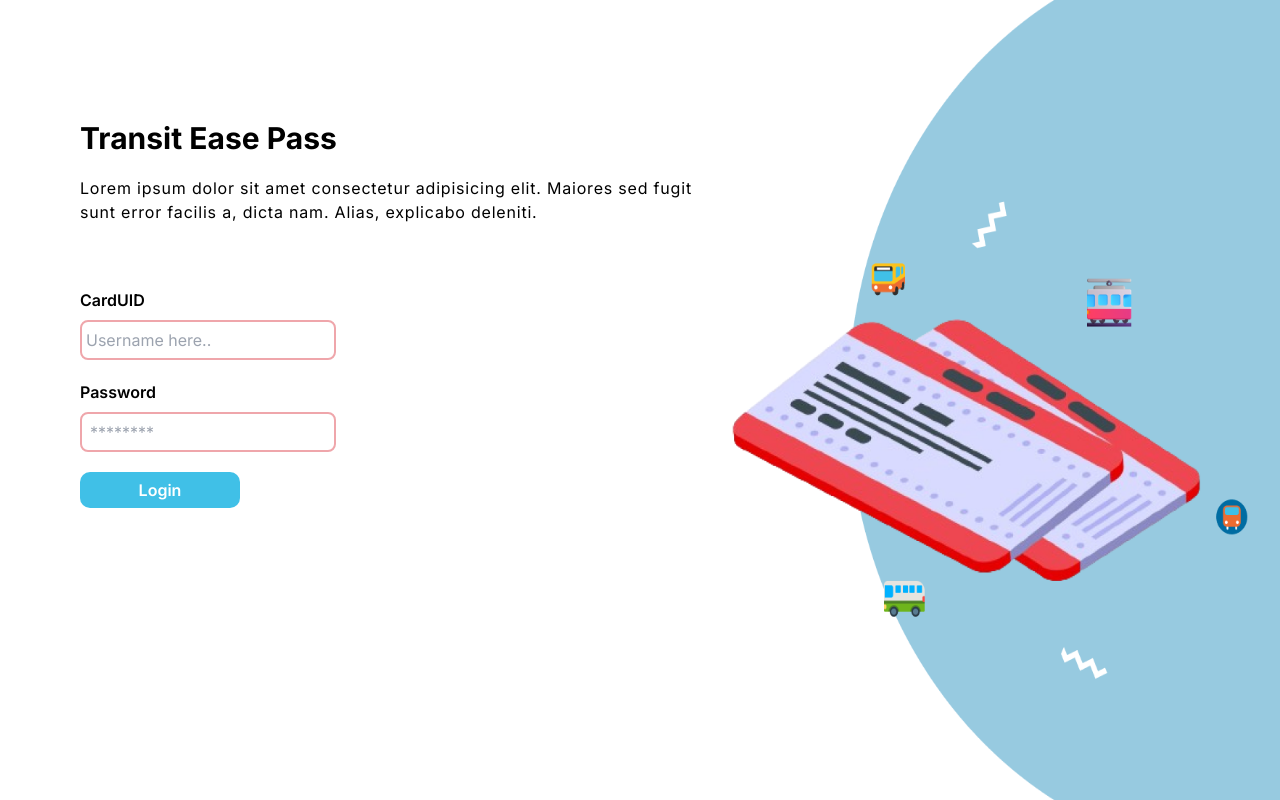
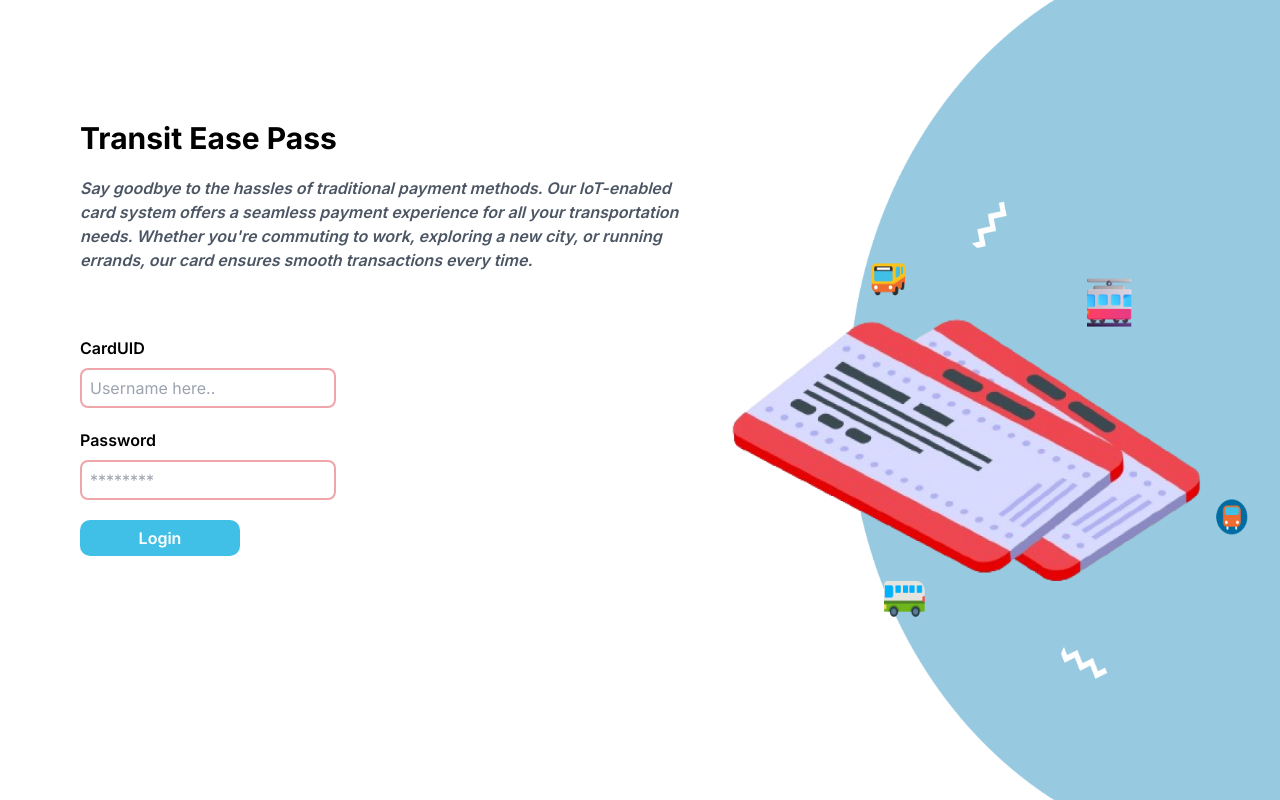
Before and after one commit to anuHait/nfc_iot, a Next.js app: page / in a window 1280 px wide. Built offline with nearby package versions, Linux system fonts and the light colour scheme.

Commit message:
ui changes

```diff
--- a/app/page.js
+++ b/app/page.js
@@ -34,9 +34,8 @@ export default function PreviewPage() {
       <div className='ml-20 mt-20 flex flex-col  items-start justify-start w-[55%] '>
         <div className='flex flex-col gap-5 mt-10 '>
           <h1 className='text-3xl font-bold '>Transit Ease Pass</h1>
-          <p className='text-md leading-6 tracking-wider'>
-            Lorem ipsum dolor sit amet consectetur adipisicing elit. Maiores sed fugit sunt error facilis a, dicta
-            nam. Alias, explicabo deleniti.
+          <p className='text-md leading-6 text-gray-600 italic font-semibold'>
+          Say goodbye to the hassles of traditional payment methods. Our IoT-enabled card system offers a seamless payment experience for all your transportation needs. Whether you're commuting to work, exploring a new city, or running errands, our card ensures smooth transactions every time.
           </p>
         </div>
 
@@ -44,7 +43,7 @@ export default function PreviewPage() {
           <label className='flex flex-col gap-2'>
             <p className='font-semibold'>CardUID</p>
             <input
-              className='border-2  border-[#EFA6AB] rounded-lg h-10 p-1 w-64 focus:outline-none focus:border-blue-800'
+              className='border-2  border-[#EFA6AB] rounded-lg h-10 p-2 w-64 focus:outline-none focus:border-blue-800'
               placeholder='Username here..'
               value={username}
               onChange={handleChangeUsername}
--- a/app/travel/page.jsx
+++ b/app/travel/page.jsx
@@ -15,7 +15,7 @@ function Page() {
   return (
     <div className='m-20 flex flex-col gap-5 items-center justify-start'>
       <h1 className='text-2xl font-semibold mb-10'>Your Current Travel Status</h1>
-<ol class="items-center sm:flex">
+<ol class="items-center sm:flex sm:items-center ">
 <li class="relative mb-6 sm:mb-0" onClick={()=>handleClick("A")}>
     <div class="flex items-center">
         <div class="z-10 flex items-center justify-center w-6 h-6 bg-[#e95b65] rounded-full ring-0 ring-white shrink-0">
@@ -26,7 +26,7 @@ function Page() {
         <div class="hidden sm:flex w-full bg-gray-200 h-0.5 dark:bg-gray-700"></div>
     </div>
     <div class="mt-3 ">
-        <time class="block mb-2 text-lg font-semibold leading-nonetext-gray-500 w-52">Stop A</time>
+        <time class="block mb-2 text-lg font-semibold leading-nonetext-gray-500 w-52 -ml-2">Stop A</time>
 
     </div>
 </li>
@@ -40,7 +40,7 @@ function Page() {
         <div class="hidden sm:flex w-full bg-gray-200 h-0.5 dark:bg-gray-700"></div>
     </div>
     <div class="mt-3 ">
-    <time class="block mb-2 text-lg font-semibold leading-nonetext-gray-500 w-52">Stop B</time>
+    <time class="block mb-2 text-lg font-semibold leading-nonetext-gray-500 w-52 -ml-2">Stop B</time>
     </div>
 </li>
 <li class="relative mb-6 sm:mb-0" onClick={()=>handleClick("C")}>
@@ -53,7 +53,7 @@ function Page() {
         <div class="hidden sm:flex w-full bg-gray-200 h-0.5 dark:bg-gray-700"></div>
     </div>
     <div class="mt-3 ">
-    <time class="block mb-2 text-lg font-semibold leading-nonetext-gray-500 w-52">Stop C</time>
+    <time class="block mb-2 text-lg font-semibold leading-nonetext-gray-500 w-52 -ml-2">Stop C</time>
     </div>
 </li>
 <li class="relative mb-6 sm:mb-0" onClick={()=>handleClick("D")}>
@@ -66,7 +66,7 @@ function Page() {
 
     </div>
     <div class="mt-3 ">
-    <time class="block mb-2 text-lg font-semibold leading-nonetext-gray-500 w-52">Stop D</time>
+    <time class="block mb-2 text-lg font-semibold leading-nonetext-gray-500 w-52 -ml-2">Stop D</time>
     </div>
 </li>
 
--- a/components/Services.jsx
+++ b/components/Services.jsx
@@ -4,6 +4,11 @@ function Services() {
   return (
     <div className="p-5 flex flex-col gap-6 items-start justify-start w-full mt-16">
       <h1 className="text-3xl font-bold">Our card services</h1>
+      <div className="flex font-semibold text-lg mt-5 leading-6  text-gray-600 ">
+        <p>
+        Streamline Your Travel Experience with Our Innovative Card System
+        </p>
+      </div>
       {/*boxes for services */}
       <div className="flex flex-wrap gap-10 w-full">
         <div className="flex justify-center items-center shadow-xl w-1/5 rounded-2xl p-2 border-2 border-blue-300">
@@ -35,16 +40,7 @@ function Services() {
           />
         </div>
       </div>
-      <div className="flex text-left mt-5 leading-6  text-gray-600 text-sm">
-        <p>
-          Lorem ipsum dolor sit amet consectetur adipisicing elit. Quis veniam
-          unde asperiores enim, animi vero, sed eum praesentium quibusdam nobis
-          sequi. Eum omnis at quo ratione provident, explicabo ex. Molestias
-          quos, odit vero quae accusantium inventore, voluptate quam,
-          perspiciatis ex tenetur asperiores minima debitis blanditiis ipsa!
 
-        </p>
-      </div>
     </div>
   );
 }
```
